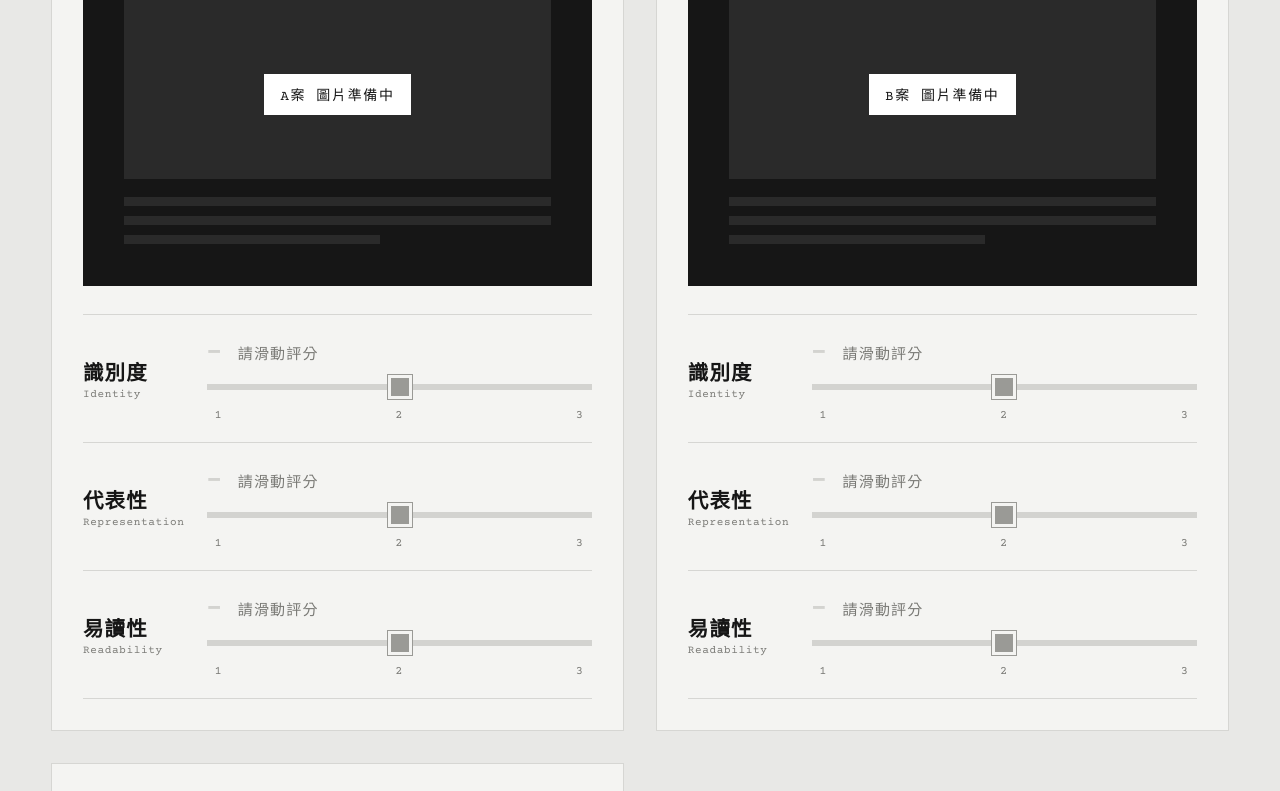
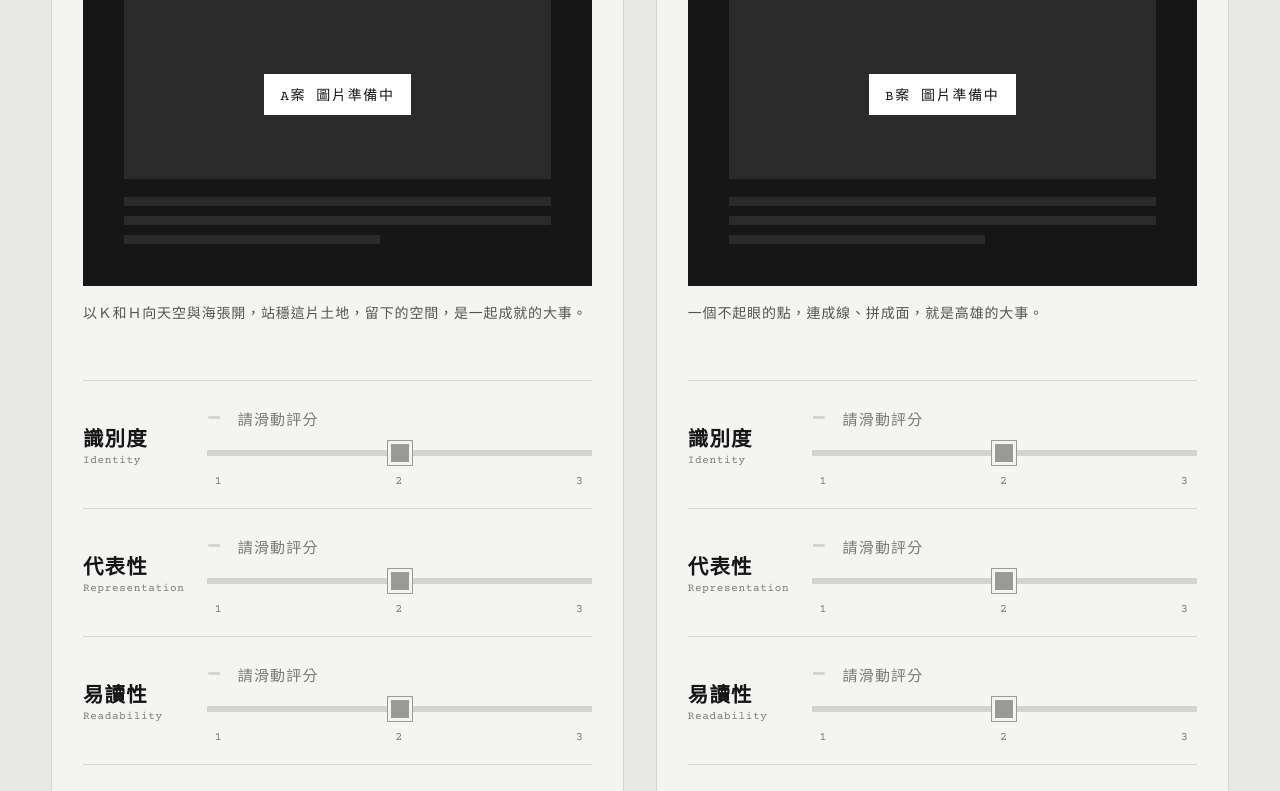
Before and after one commit to a0320303happy-beep/review, a plain HTML site: page index.html in a window 1280 px wide. Shown: the part 819-1610 px from the top of the page. Drawn offline with nearby package versions, Linux system fonts and the light colour scheme; no server answers.

Commit message:
Add files via upload

```diff
--- a/index.html
+++ b/index.html
@@ -376,6 +376,8 @@
   .fav-tally .res-crit{gap:14px}
   .rc-row.win .rc-name{color:var(--orange-ink)}
   td.fav-cell{font-weight:700}
+  .concept{margin:14px 0 0;font-size:14px;line-height:1.85;color:#555552;letter-spacing:.06em}
+  @media (min-width:860px){.concept{min-height:calc(1.85em * 2)}}
   th.grp{border-bottom:3px solid var(--ink)}
   th.grp.o{border-bottom-color:var(--orange)}
   th.grp.g{border-bottom-color:#8A8A86}
@@ -480,9 +482,12 @@
     {
       key: "cover", num: "01", label: "封面提案", en: "Cover Proposal",
       items: [
-        { key: "A", label: "A案", en: "Proposal A", slot: "A" },
-        { key: "B", label: "B案", en: "Proposal B", slot: "B" },
-        { key: "C", label: "C案", en: "Proposal C", slot: "C" },
+        { key: "A", label: "A案", en: "Proposal A", slot: "A",
+          concept: "以Ｋ和Ｈ向天空與海張開，站穩這片土地，留下的空間，是一起成就的大事。" },
+        { key: "B", label: "B案", en: "Proposal B", slot: "B",
+          concept: "一個不起眼的點，連成線、拼成面，就是高雄的大事。" },
+        { key: "C", label: "C案", en: "Proposal C", slot: "C",
+          concept: "一條曲線，串起整座城市，也牽起每個高雄人的心，一起流向未來。" },
       ],
       criteria: [
         { key: "identity",       label: "識別度", en: "Identity" },
@@ -589,6 +594,7 @@
         const slot = el("div", "img-slot");
         slot.id = "slot-" + it.slot;
         card.appendChild(slot);
+        if (it.concept) card.appendChild(el("p", "concept", it.concept));
 
         const crits = el("div", "criteria");
         for (const c of sec.criteria) {
```
